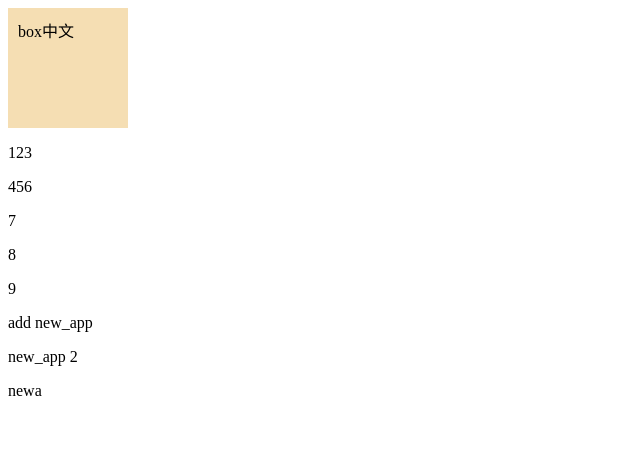
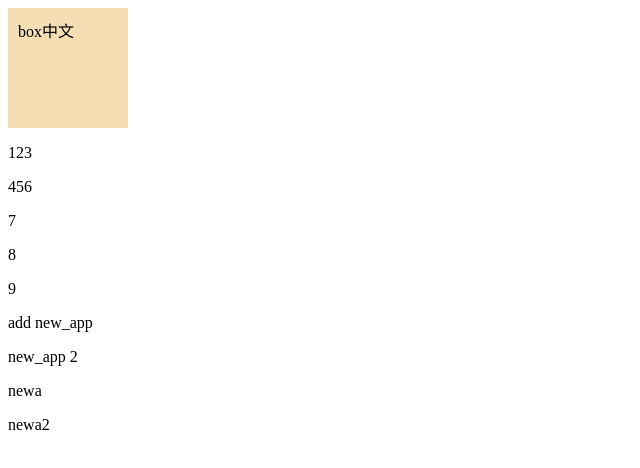
Before and after one commit to YuRong77/test, a plain HTML site: page index.html in a window 1280 px wide. Shown: the full height of the page, 0-640 px from the left. Drawn offline with Linux system fonts and the light colour scheme.

Commit message:
add newa 2

```diff
--- a/index.html
+++ b/index.html
@@ -19,6 +19,7 @@
     <p>add new_app</p>
     <p>new_app 2</p>
     <p>newa</p>
+    <p>newa2</p>
     <script src="./all.js"></script>
   </body>
 </html>
```
